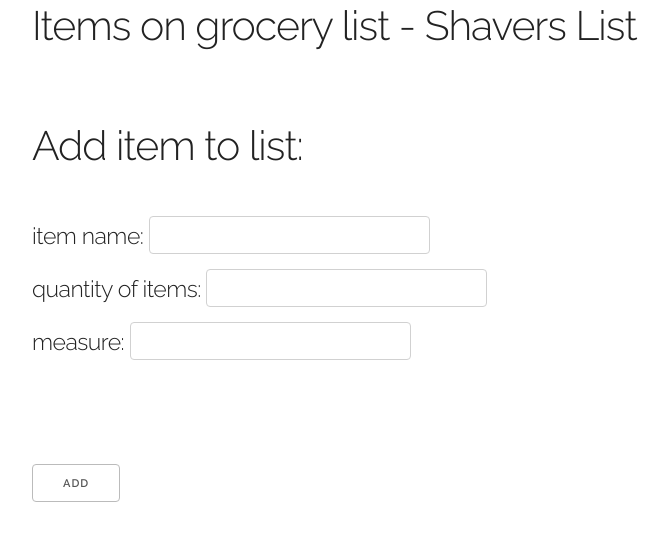
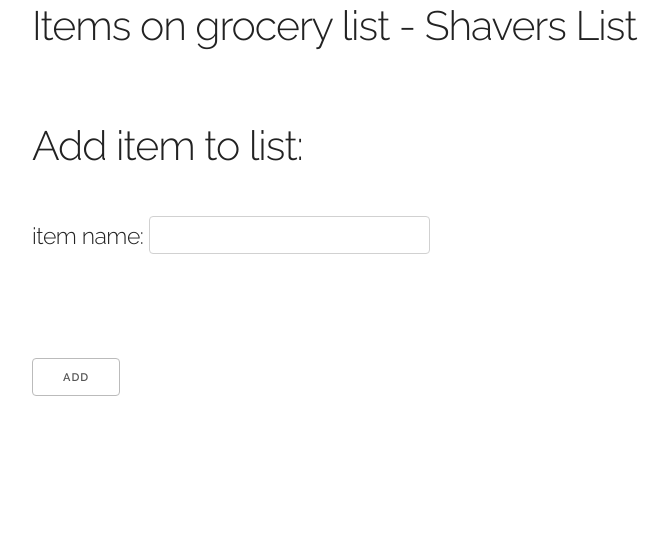
Before and after one commit to shavez00/list, a PHP site: page / in a window 1280 px wide. Shown: the top 541 px of the page, without its empty margins (148-816 px from the left). Run offline with PHP 8.4, Linux system fonts and the light colour scheme; data that the repository does not hold is empty; some libraries are stand-ins or nearby versions.

Commit message:
removed measure and quantity

```diff
--- a/class/grDbAccess.php
+++ b/class/grDbAccess.php
@@ -84,7 +84,6 @@ class grDbAccess implements grDbInterface {
     try {
             //this would be our query.
             $sql = "SELECT * FROM items WHERE item LIKE :item";
-            //if (isset($itemArray["measure"])) if ($itemArray["measure"] != NULL) $sql = $sql . " AND measure = :measure";
             //prepare the statements
             $stmt = $this->con->prepare( $sql );
             //give value to named parameter :username
@@ -118,11 +117,12 @@ class grDbAccess implements grDbInterface {
 
   public function addItemToList($grListId, $itemId, $qty=NULL) {
 	   try {
-            //this would be our query.
+		        //query to check if item is already on list
+
             $sql = "SELECT * FROM  grListANDItemsIntersection WHERE grListId = :grListId";
             //prepare the statements
             $stmt = $this->con->prepare( $sql );
-            //give value to named parameter :username
+            //give value to named parameter
             $stmt->bindValue( "grListId", $grListId, PDO::PARAM_STR );
             $stmt->execute();
             $itemArray = $stmt->fetchAll(PDO::FETCH_ASSOC);
--- a/index.php
+++ b/index.php
@@ -65,7 +65,7 @@ echo '<div class="container"><div class="row"><div class="one-half column" style
 foreach ($items as $item) {
 	$count = $count + 1;
   $itemDesc = $grDbAccess->getItem($item["itemId"]);
-  echo '<tr><td><h6>' . $itemDesc["item"] . '</h6></td><td><h6> ' . $item["qty"] . ' ' . $itemDesc["measure"] . '</h6></td><td> <h6><a href=removeItem.php?itemId=' . $itemDesc["itemId"] . '> remove</a></h6></td>';
+  echo '<tr><td><h6>' . $itemDesc["item"] . '</h6></td><td><h6> ' . /* $item["qty"] . ' ' . $itemDesc["measure"] .*/ '</h6></td><td> <h6><a href=removeItem.php?itemId=' . $itemDesc["itemId"] . '> remove</a></h6></td>';
 }
 
 echo '</table></div></div></div>';
@@ -77,8 +77,8 @@ echo <<<EOT
   <form action="addItem.php" method="post">
     <h2>Add item to list: </h2></br>
     <h5>item name: <input type="text" name="item"></input></br>
-    quantity of items: <input type="number" name="qty"></input></br>
-    measure: <input type="text" name="measure"></input></br>
+   <!---- quantity of items: <input type="number" name="qty"></input></br>
+    measure: <input type="text" name="measure"></input></br> ------>
     <br></br></h5>
     <input type="submit" value="Add"></input>
   </form>
```
